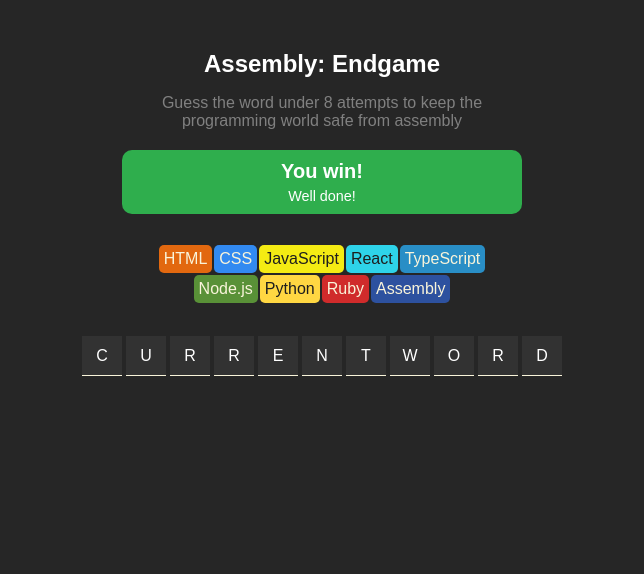
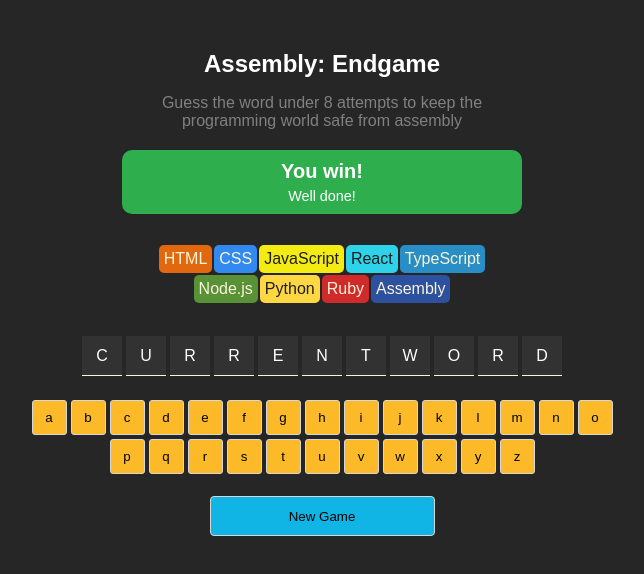
Before and after one commit to Akaiokaa/assembly-endgame, a React (Vite) app: page / in a window 1280 px wide. Shown: the top 574 px of the page, without its empty margins (318-962 px from the left). Built offline with nearby package versions, Linux system fonts and the light colour scheme.

Commit message:
key board and new game

```diff
--- a/src/App.css
+++ b/src/App.css
@@ -66,3 +66,34 @@
     background-color: #323232;
     border-bottom: 1px solid #F9F4DA;
 }
+
+.key-board {
+    width: 600px;
+    margin: 0 auto;
+    margin-block: 20px;
+    display: flex;
+    flex-wrap: wrap;
+    justify-content: center;
+}
+
+.alphabet-Letter {
+    height: 35px;
+    width: 35px;
+    margin: 2px;
+    background-color: #FCBA29;
+    border: 1px solid #D7D7D7;
+    border-radius: 3px;
+    cursor: pointer;
+}
+
+.new-game {
+     background-color: #11B5E5;
+    border: 1px solid #D7D7D7;
+    border-radius: 4px;
+    width: 225px;
+    height: 40px;
+    padding: 6px 12px;
+    display: block;
+    margin-inline: auto;
+    cursor: pointer;
+}
--- a/src/App.jsx
+++ b/src/App.jsx
@@ -5,9 +5,12 @@
   const [word, setWord] = useState("currentWord")
   const wordToGuess = [...word]
   const alphabet = [..."abcdefghijklmnopqrstuvwxyz"]
+  const alphabetMapped = alphabet.map((letter) => (
+    <button className='alphabet-Letter' key={letter}> {letter}</button>
+  ))
 
-  const wordMapped = wordToGuess.map((letter) => (
-    <p className='letter'>{letter.toUpperCase()}</p>
+  const wordMapped = wordToGuess.map((letter, index) => (
+    <p className='letter' key={index}>{letter.toUpperCase()}</p>
   ))
 
   const CODING_LANGUAGES = languages.map((language) => (<div
@@ -37,7 +40,10 @@
       <div className='word-to-guess'>
         {wordMapped}
       </div>
-
+      <div className='key-board'>
+        {alphabetMapped}
+      </div>
+      <button className='new-game'>New Game</button>
     </>
   )
 }
```
